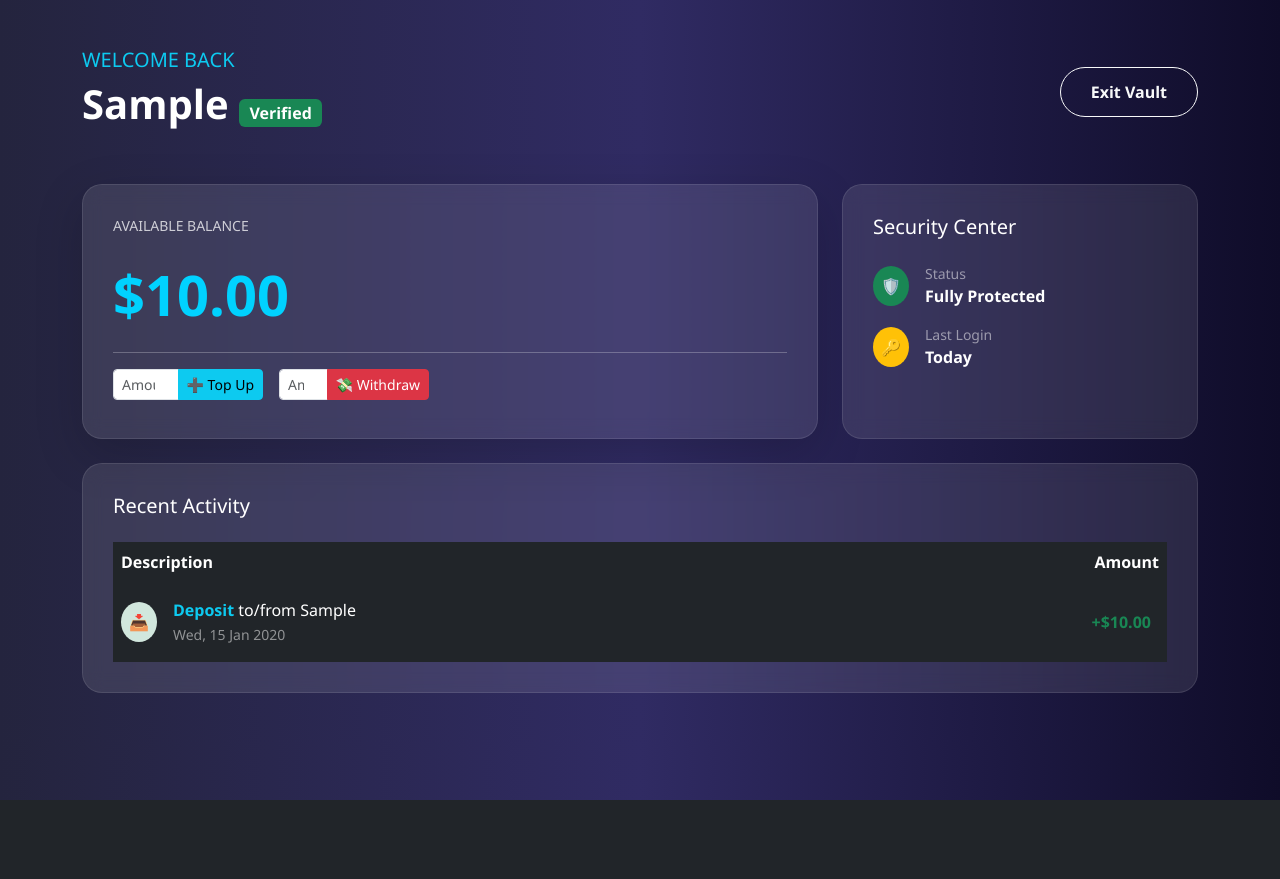
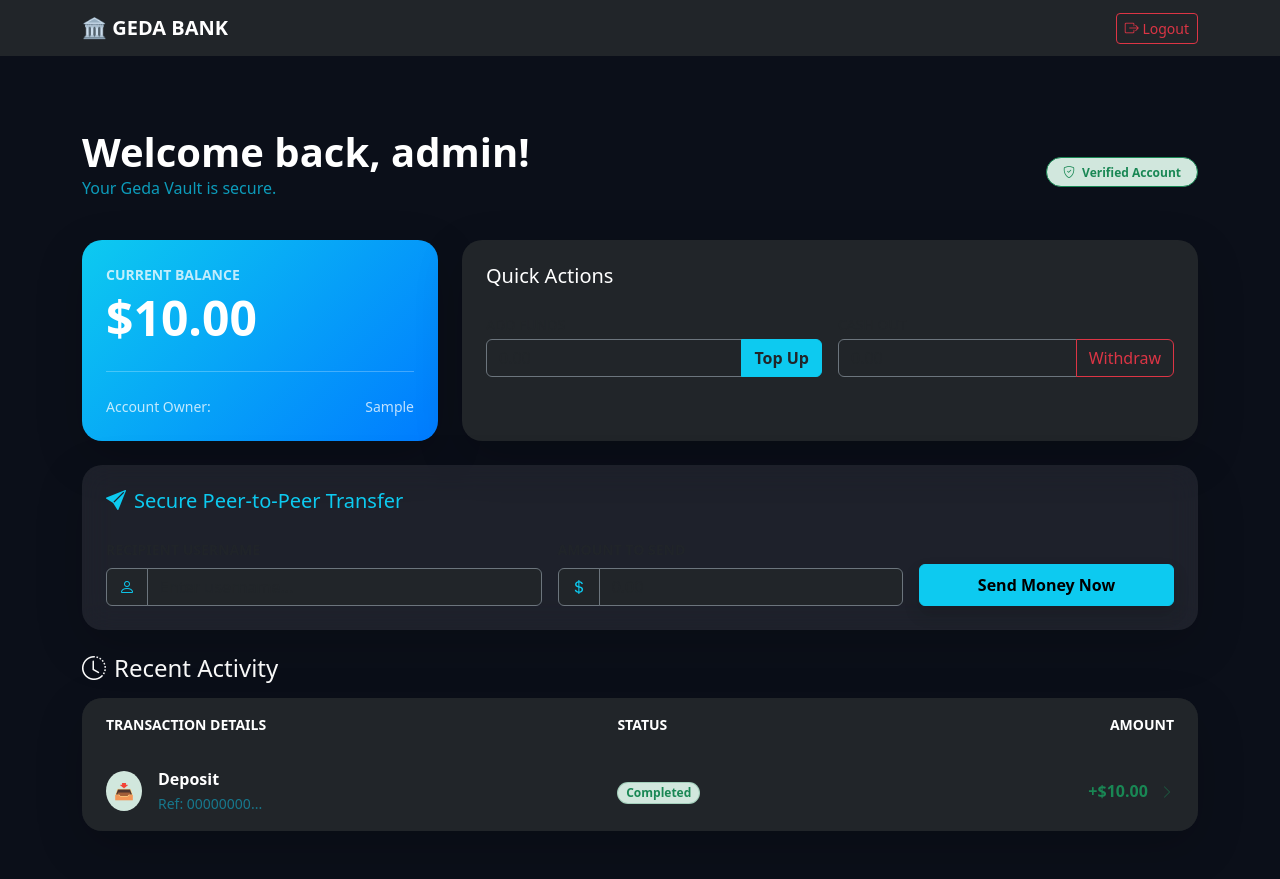
Before and after one commit to Yohannes-Garomsa/Banking-_System-_by-_python, a Django app: page /dashboard/ in a window 1280 px wide. Before the commit the page ends 800 px from the top, so only its background shows below. Run offline with Django 5.2, Linux system fonts and the light colour scheme; a user stored in the database is signed in; tables that the repository leaves empty hold one stand-in row (values such as "Sample post").

Commit message:
feat: implement P2P transfers and secure Boss Portal
Major updates include:
- Added atomic peer-to-peer transfer logic with balance validation.
- Built a custom professional Boss Portal with total asset calculation.
- Implemented secure POST-method logout and login redirects.
- Fixed critical 'ModuleNotFoundError' and 'SyntaxError' in URLs and Views.
- Integrated QR-code enabled receipts for all transaction types.

```diff
--- /dev/null
+++ b/accounts/templates/base.html
@@ -0,0 +1,32 @@
+<!DOCTYPE html>
+<html lang="en">
+<head>
+    <meta charset="UTF-8">
+    <meta name="viewport" content="width=device-width, initial-scale=1.0">
+    <title>Geda Bank</title>
+    <link href="https://cdn.jsdelivr.net/npm/bootstrap@5.3.0/dist/css/bootstrap.min.css" rel="stylesheet">
+    <link rel="stylesheet" href="https://cdn.jsdelivr.net/npm/bootstrap-icons@1.11.0/font/bootstrap-icons.css">
+    <style>
+        body { background-color: #0b0f19; color: white; }
+        .card { background: rgba(255, 255, 255, 0.05); backdrop-filter: blur(10px); }
+    </style>
+</head>
+<body>
+    <nav class="navbar navbar-dark bg-dark mb-4">
+        <div class="container">
+            <a class="navbar-brand fw-bold" href="#">🏛️ GEDA BANK</a>
+           <form action="{% url 'logout' %}" method="post" style="display: inline;">
+            {% csrf_token %}
+            <button type="submit" class="btn btn-outline-danger btn-sm">
+                <i class="bi bi-box-arrow-right"></i> Logout
+            </button>
+        </form>
+        </div>
+    </nav>
+
+    {% block content %}
+    {% endblock %}
+
+    <script src="https://cdn.jsdelivr.net/npm/bootstrap@5.3.0/dist/js/bootstrap.bundle.min.js"></script>
+</body>
+</html>
--- a/accounts/templates/customer_dashboard.html
+++ b/accounts/templates/customer_dashboard.html
@@ -1,122 +1,140 @@
-<!DOCTYPE html>
-<html lang="en">
-<head>
-    <meta charset="UTF-8">
-    <title>Geda Bank | My Vault</title>
-    <link href="https://cdn.jsdelivr.net/npm/bootstrap@5.3.0/dist/css/bootstrap.min.css" rel="stylesheet">
-    <style>
-        body {
-            background: #0f0c29;
-            background: linear-gradient(to right, #24243e, #302b63, #0f0c29);
-            color: white;
-            font-family: 'Segoe UI', sans-serif;
-        }
-        /* Glassmorphism Effect */
-        .glass-card {
-            background: rgba(255, 255, 255, 0.1);
-            backdrop-filter: blur(10px);
-            border: 1px solid rgba(255, 255, 255, 0.1);
-            border-radius: 20px;
-            padding: 30px;
-            transition: transform 0.3s ease;
-        }
-        .glass-card:hover { transform: translateY(-5px); }
-        .balance-amount { font-size: 3.5rem; font-weight: 800; color: #00d2ff; }
-        .btn-action { border-radius: 50px; padding: 12px 30px; font-weight: bold; }
-    </style>
-</head>
-<body>
-
+{% extends 'base.html' %}
+{% block content %}
 <div class="container py-5">
-    <div class="d-flex justify-content-between align-items-center mb-5">
+    <div class="d-flex justify-content-between align-items-center mb-4">
         <div>
-            <h5 class="text-uppercase text-info tracking-widest">Welcome Back</h5>
-            <h1 class="fw-bold">{{ account.owner }} <span class="badge bg-success fs-6">Verified</span></h1>
+            <h1 class="text-white fw-bold mb-0">Welcome back, {{ request.user.username }}!</h1>
+            <p class="text-info opacity-75">Your Geda Vault is secure.</p>
         </div>
-        <form action="{% url 'logout' %}" method="post">
-            {% csrf_token %}
-            <button class="btn btn-outline-light btn-action">Exit Vault</button>
-        </form>
+        <div class="text-end">
+            <span class="badge bg-success-subtle text-success p-2 px-3 rounded-pill border border-success">
+                <i class="bi bi-shield-check me-1"></i> Verified Account
+            </span>
+        </div>
     </div>
 
     <div class="row g-4">
+        <div class="col-lg-4">
+            <div class="card border-0 shadow-lg text-white h-100"
+                 style="background: linear-gradient(135deg, #0dcaf0 0%, #007bff 100%); border-radius: 20px;">
+                <div class="card-body p-4 d-flex flex-column justify-content-between">
+                    <div>
+                        <p class="text-uppercase small opacity-75 mb-1 fw-bold">Current Balance</p>
+                        <h2 class="display-5 fw-bold mb-0">${{ account.balance }}</h2>
+                    </div>
+                    <div class="mt-4 pt-4 border-top border-white border-opacity-25">
+                        <div class="d-flex justify-content-between small opacity-75">
+                            <span>Account Owner:</span>
+                            <span>{{ account.owner }}</span>
+                        </div>
+                    </div>
+                </div>
+            </div>
+        </div>
+
         <div class="col-lg-8">
-            <div class="glass-card shadow-lg">
-                <p class="text-uppercase small opacity-75">Available Balance</p>
-                <div class="balance-amount">${{ account.balance }}</div>
-                <hr class="opacity-25">
-                <div class="d-flex gap-3">
-                    <form action="{% url 'deposit_money' %}" method="POST" class="d-inline">
+            <div class="card bg-dark border-0 shadow-lg text-white h-100" style="border-radius: 20px; background: rgba(255,255,255,0.05); backdrop-filter: blur(15px);">
+                <div class="card-body p-4">
+                    <h5 class="mb-4">Quick Actions</h5>
+                    <div class="row g-3">
+                        <div class="col-md-6">
+                            <form action="{% url 'deposit_money' %}" method="POST">
                                 {% csrf_token %}
-                    <div class="input-group input-group-sm mb-2" style="width: 150px;">
-                        <input type="number" name="amount" class="form-control" placeholder="Amount" required>
-                        <button class="btn btn-info" type="submit">➕ Top Up</button>
+                                <label class="small text-muted mb-1">ADD FUNDS</label>
+                                <div class="input-group">
+                                    <input type="number" name="amount" class="form-control bg-dark text-white border-secondary" placeholder="0.00" required>
+                                    <button class="btn btn-info text-dark fw-bold" type="submit">Top Up</button>
                                 </div>
                             </form>
+                        </div>
+                        <div class="col-md-6">
+                            <form action="{% url 'withdraw_money' %}" method="POST">
+                                {% csrf_token %}
+                                <label class="small text-muted mb-1">CASH OUT</label>
+                                <div class="input-group">
+                                    <input type="number" name="amount" class="form-control bg-dark text-white border-secondary" placeholder="0.00" required>
+                                    <button class="btn btn-outline-danger" type="submit">Withdraw</button>
+                                </div>
+                            </form>
+                        </div>
+                    </div>
+                </div>
+            </div>
+        </div>
 
-                <form action="{% url 'withdraw_money' %}" method="POST" class="d-inline">
+        <div class="col-12 mt-4">
+            <div class="card border-0 shadow-lg text-white"
+                 style="border-radius: 20px; background: rgba(255,255,255,0.08); backdrop-filter: blur(15px); border: 1px solid rgba(255,255,255,0.1);">
+                <div class="card-body p-4">
+                    <h5 class="text-info mb-4">
+                        <i class="bi bi-send-fill me-2"></i>Secure Peer-to-Peer Transfer
+                    </h5>
+                    <form action="{% url 'transfer_money' %}" method="POST">
                         {% csrf_token %}
-                    <div class="input-group input-group-sm mb-2" style="width: 150px;">
-                        <input type="number" name="amount" class="form-control" placeholder="Amount" required>
-                        <button class="btn btn-danger" type="submit">💸 Withdraw</button>
+                        <div class="row g-3 align-items-end">
+                            <div class="col-md-5">
+                                <label class="form-label small text-muted text-uppercase fw-bold">Recipient Username</label>
+                                <div class="input-group">
+                                    <span class="input-group-text bg-dark border-secondary text-info"><i class="bi bi-person"></i></span>
+                                    <input type="text" name="target_user" class="form-control bg-dark text-white border-secondary" placeholder="Enter username..." required>
+                                </div>
+                            </div>
+                            <div class="col-md-4">
+                                <label class="form-label small text-muted text-uppercase fw-bold">Amount to Send</label>
+                                <div class="input-group">
+                                    <span class="input-group-text bg-dark border-secondary text-info"><i class="bi bi-currency-dollar"></i></span>
+                                    <input type="number" name="amount" step="0.01" class="form-control bg-dark text-white border-secondary" placeholder="0.00" required>
+                                </div>
+                            </div>
+                            <div class="col-md-3">
+                                <button type="submit" class="btn btn-info w-100 fw-bold py-2 shadow">
+                                    Send Money Now
+                                </button>
+                            </div>
                         </div>
                     </form>
                 </div>
             </div>
         </div>
 
-        <div class="col-lg-4">
-            <div class="glass-card h-100">
-                <h5 class="mb-4">Security Center</h5>
-                <div class="d-flex align-items-center mb-3">
-                    <div class="bg-success rounded-circle p-2 me-3">🛡️</div>
-                    <div><small class="d-block opacity-50">Status</small><strong>Fully Protected</strong></div>
-                </div>
-                <div class="d-flex align-items-center">
-                    <div class="bg-warning rounded-circle p-2 me-3">🔑</div>
-                    <div><small class="d-block opacity-50">Last Login</small><strong>Today</strong></div>
-                </div>
-            </div>
-        </div>
-
         <div class="col-12 mt-4">
-            <div class="glass-card">
-                <h5 class="mb-4">Recent Activity</h5>
+            <h4 class="text-white mb-3"><i class="bi bi-clock-history me-2"></i>Recent Activity</h4>
+            <div class="card border-0 shadow-lg" style="border-radius: 20px; background: rgba(255,255,255,0.03); overflow: hidden;">
                 <div class="table-responsive">
                     <table class="table table-dark table-hover mb-0">
                         <thead>
-                            <tr>
-                                <th class="border-0">Description</th>
-                                <th class="border-0 text-end">Amount</th>
+                            <tr class="text-muted small text-uppercase">
+                                <th class="border-0 px-4 py-3">Transaction Details</th>
+                                <th class="border-0 py-3">Status</th>
+                                <th class="border-0 text-end px-4 py-3">Amount</th>
                             </tr>
                         </thead>
                         <tbody>
                             {% for tx in my_history %}
-                <tr onclick="window.location='{% url 'transaction_receipt' tx.ref_id %}'"
-                    style="cursor: pointer;"
-                    class="align-middle">
-                    <td class="py-3 border-0">
+                            <tr onclick="window.location='{% url 'transaction_receipt' tx.ref_id %}'" style="cursor: pointer;" class="align-middle">
+                                <td class="px-4 py-3 border-0">
                                     <div class="d-flex align-items-center">
                                         <div class="me-3 p-2 rounded-circle {% if tx.tx_type == 'DEP' %}bg-success-subtle text-success{% else %}bg-danger-subtle text-danger{% endif %}">
-                                {% if tx.tx_type == 'DEP' %}📥{% else %}📤{% endif %}
+                                            {% if tx.tx_type == 'DEP' %}📥{% elif tx.tx_type == 'WDL' %}💸{% else %}📤{% endif %}
                                         </div>
                                         <div>
-                                <span class="text-info fw-bold">{{ tx.get_tx_type_display }}</span>
-                                to/from <span class="text-white">{{ tx.receiver }}</span>
-                                <br><small class="opacity-50">{{ tx.timestamp|date:"D, d M Y" }}</small>
+                                            <span class="text-white fw-bold">{{ tx.get_tx_type_display }}</span>
+                                            <br><small class="opacity-50 text-info">Ref: {{ tx.ref_id|stringformat:".8s" }}...</small>
                                         </div>
                                     </div>
                                 </td>
-                    <td class="text-end py-3 border-0 fw-bold {% if tx.tx_type == 'DEP' %}text-success{% else %}text-danger{% endif %}">
+                                <td class="border-0">
+                                    <span class="badge rounded-pill bg-success-subtle text-success border border-success border-opacity-25">Completed</span>
+                                </td>
+                                <td class="text-end px-4 py-3 border-0 fw-bold {% if tx.tx_type == 'DEP' %}text-success{% else %}text-danger{% endif %}">
                                     {% if tx.tx_type == 'DEP' %}+{% else %}-{% endif %}${{ tx.amount }}
                                     <i class="bi bi-chevron-right ms-2 small opacity-50"></i>
                                 </td>
                             </tr>
                             {% empty %}
                             <tr>
-                    <td colspan="2" class="text-center py-5 opacity-50">
-                        <i class="bi bi-clock-history d-block fs-2 mb-2"></i>
-                        No activity yet. Your transactions will appear here.
+                                <td colspan="3" class="text-center py-5 opacity-50">
+                                    No activity recorded in the ledger yet.
                                 </td>
                             </tr>
                             {% endfor %}
@@ -127,6 +145,4 @@
         </div>
     </div>
 </div>
-
-</body>
-</html>
+{% endblock %}
--- a/accounts/views.py
+++ b/accounts/views.py
@@ -1,5 +1,5 @@
 from django.shortcuts import render, redirect, get_object_or_404
-from django.contrib.auth.decorators import login_required
+from django.contrib.auth.decorators import login_required,user_passes_test
 from django.db.models import Sum, Q  # 'Q' is imported here
 from django.db import transaction
 from django.views.decorators.cache import never_cache
@@ -10,9 +10,22 @@ from .forms import AccountForm, TransferForm
 from django.contrib.auth.forms import UserCreationForm
 from django.contrib import messages
 from decimal import Decimal
+from django.contrib.auth.models import User
 
 
+def is_admin(user):
+    return user.is_staff # Only staff/admins return True
 
+
+@login_required
+def login_success(request):
+    if request.user.is_staff:
+        return redirect('boss_portal')
+    else:
+        return redirect('customer_dashboard')
+
+
+@user_passes_test(is_admin) # This locks the door for regular customers
 @login_required
 @never_cache
 def account_list(request):
@@ -69,6 +82,7 @@ def account_list(request):
         'history': history,
     })
 
+
 @login_required
 def customer_dashboard(request):
     try:
@@ -122,7 +136,7 @@ def deposit_money(request):
         amount_str=request.POST.get('amount')
         if amount_str:
             amount= Decimal(amount_str)
-            Account=Account.objects.get(user=request.user)
+            account=Account.objects.get(user=request.user)
             with transaction.atomic():
                 #1Update balance
                 account.balance +=amount
@@ -145,7 +159,7 @@ def withdraw_money(request):
             amount=Decimal(amount_str)
             account =Account.objects.get(user=request.user)
             if account.balance >=amount:
-                with transaction.Atomic():
+                with transaction.atomic():
                     account.balance -=amount
                     account.save()
 
@@ -155,12 +169,54 @@ def withdraw_money(request):
                         amount=amount,
                         tx_type='WDL' #WDL for Withdrawal
                     )
-                messages.success(request, f"withdraw ${amount}")
+                messages.success(request, f"Successfully withdraw ${amount}")
                 return redirect('transaction_receipt',ref_id=new_tx.ref_id)
             else:
                 messages.error(request, "insufficient funds!")
     return redirect('customer_dashboard')
 
+@login_required
+def transfer_money(request):
+    if request.method =='POST':
+        target_username=request.POST.get('target_user')
+        amount_str=request.POST.get('amount')
+        if target_username and amount_str:
+            amount=Decimal(amount_str)
+            sender_account=Account.objects.get(user=request.user)
+            #1 check if target user exist
+            try:
+                receiver_user=User.objects.get(username=target_username)
+                receiver_account=Account.objects.get(user=receiver_user)
+            except(User.DoesNotExist,Account.DoesNotExist):
+                messages.error(request, f"User '{target_username}' not found")
+                return redirect('customer_dashboard')
+            #2 Prevent sending money to your self
+            if sender_account == receiver_account:
+                messages.error(request, "You cannot send money to you self")
+                redirect('customer_dashboard')
+            #3 check for sufficient funds
+            if sender_account.balance >=amount:
+                with transaction.atomic():
+                    #deduct from sender
+                    sender_account.balance -= amount
+                    sender_account.save()
+
+                    #add to receiver
+                    receiver_account.balance +=amount
+                    receiver_account.save()
+
+                    #create the official record
+                    new_tx =Transaction.objects.create(
+                        sender=sender_account.owner,
+                        receiver=receiver_account.owner,
+                        amount=amount,
+                        tx_type='TRF' #TRF for transfer
+                    )
+                messages.success(request, f"successfully sent ${amount} to {target_username}!")
+                return redirect('transaction_receipt',ref_id=new_tx.ref_id)
+            else:
+                messages.error(request, "Insufficient funds for this transfer.")
+    return redirect('customer_dashboard')
 
 def delete_account(request, pk):
     account = get_object_or_404(Account, pk=pk)
--- a/bank_website/settings.py
+++ b/bank_website/settings.py
@@ -126,3 +126,5 @@ STATIC_URL = 'static/'
 LOGIN_URL='login'
 LOGIN_REDIRECT_URL = 'account_list'
 LOGOUT_REDIRECT_URL = 'login'
+LOGIN_REDIRECT_URL='customer_dashboard'
+LOGOUT_REDIRECT_URL = 'login'  # Or whatever the name of your login URL is
--- a/bank_website/urls.py
+++ b/bank_website/urls.py
@@ -16,17 +16,21 @@ Including another URLconf
 """
 from django.contrib import admin
 from django.urls import path, include
+from accounts import views
 from accounts.views import (
     account_list,
     delete_account ,
     customer_dashboard ,
     signup_view,
     transaction_receipt,
+    transfer_money,
     deposit_money,
-    withdraw_money)
+    withdraw_money
+    )
 
 urlpatterns = [
     path('admin/', admin.site.urls),
+    path('boss/',views.account_list,name='boss_portal'),
     path('accounts/', include('django.contrib.auth.urls')),# NEW: Built-in login/logout
 
     path('signup/', signup_view, name='signup'),  # NEW: User registration
@@ -35,6 +39,7 @@ urlpatterns = [
     path('receipt/<uuid:ref_id>/',transaction_receipt,name='transaction_receipt'),
     path('delete_account/<int:pk>/', delete_account, name='delete_account'),
     path('deposit/', deposit_money, name='deposit_money'),
-path('withdraw/', withdraw_money, name='withdraw_money'),
+    path('withdraw/', withdraw_money, name='withdraw_money'),
+    path('transfer_money/' ,transfer_money, name='transfer_money'),
 
 ]
```
Also changed, not shown: accounts/templates/receipt.html (+26 -15 lines), 1 other file. Lines whose indentation alone changed are shown as unchanged.
